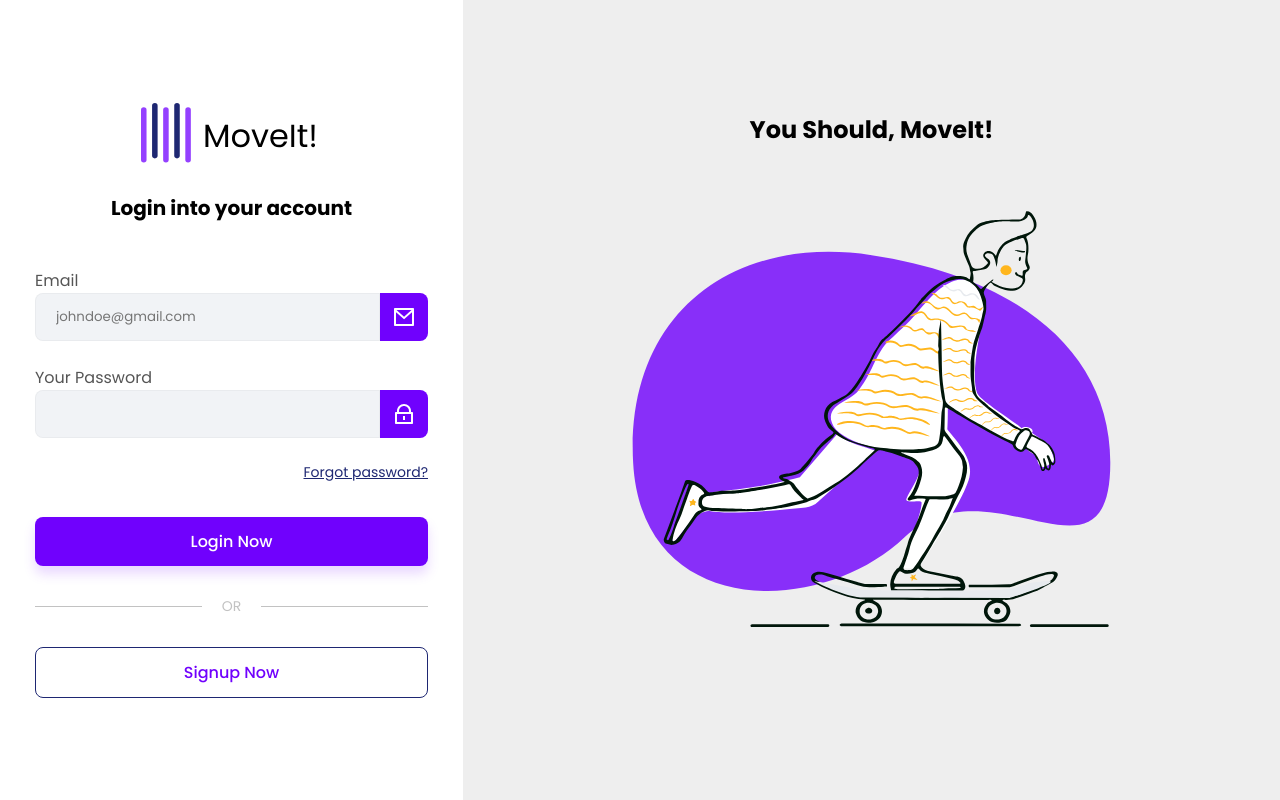
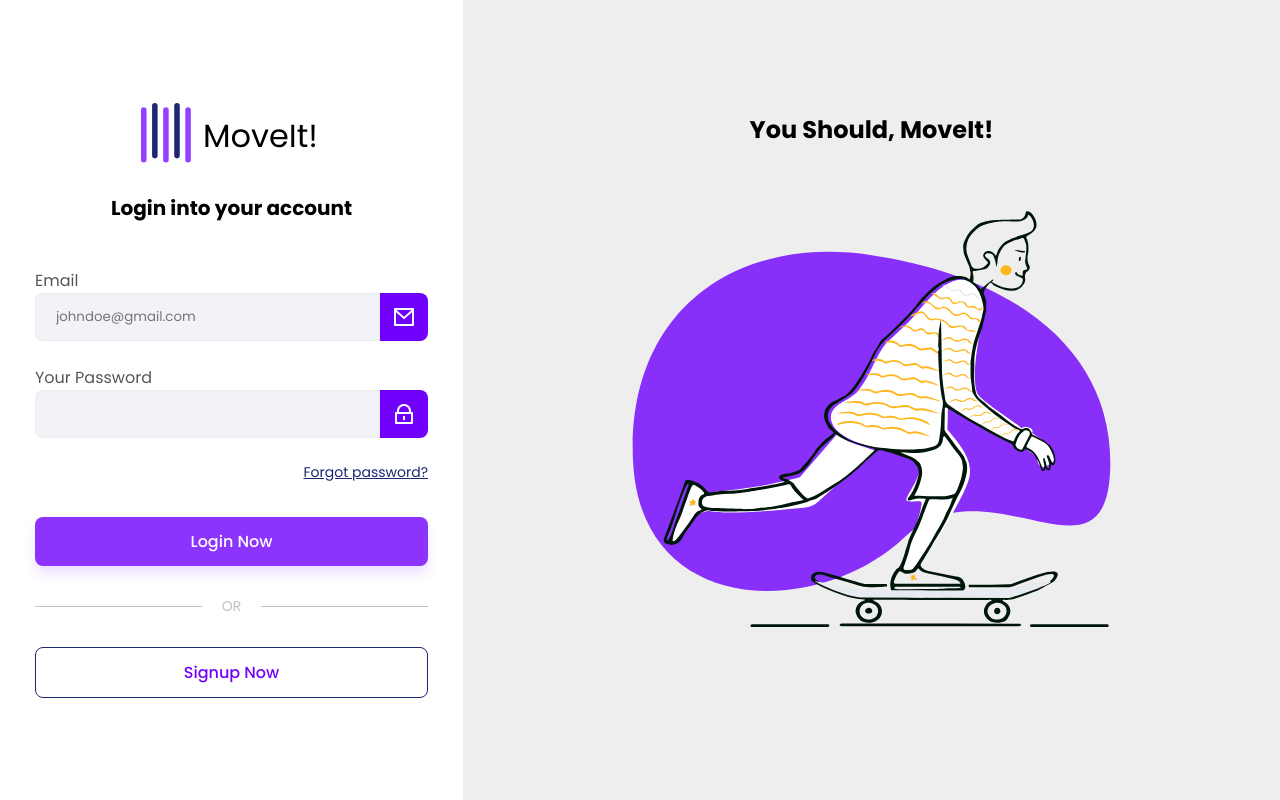
Before and after one commit to daniel-zanoni-garcia/MoveIt, an Angular app: page /login in a window 1280 px wide. Built offline with nearby package versions, Linux system fonts and the light colour scheme.

Commit message:
New Features

```diff
--- a/src/app/components/default-login-layout/default-login-layout.component.html
+++ b/src/app/components/default-login-layout/default-login-layout.component.html
@@ -4,7 +4,13 @@
         <h2>{{ title }}</h2>
         <ng-content></ng-content>
         <div class="btn-wrapper">
-            <button class="btn-primary" (click)="submit()">{{ primaryBtnText }}</button>
+            <button
+                class="btn-primary"
+                (click)="submit()"
+                [disabled]="disablePrimaryBtn"
+            >
+                {{ primaryBtnText }}
+            </button>
             <div class="divider">
                 <div></div>
                 <span>or</span>
--- a/src/app/components/default-login-layout/default-login-layout.component.scss
+++ b/src/app/components/default-login-layout/default-login-layout.component.scss
@@ -69,6 +69,9 @@
                 background-color: transparent;
 
                 cursor: pointer;
+                &:disabled {
+                    opacity: 0.8;
+                }
                 &.btn-primary {
                     background-color: $primary-color;
                     color: white;
--- a/src/app/pages/login/login.component.html
+++ b/src/app/pages/login/login.component.html
@@ -4,7 +4,8 @@
     secondaryBtnText="Signup Now"
     (submit)="submit()"
     (navigate)="navigate()"
-    >
+    [disablePrimaryBtn]="!loginForm.valid"
+>
     <form [formGroup]="loginForm">
         <app-primary-input
             formControlName="email"
```
Also changed, not shown: src/app/components/default-login-layout/default-login-layout.component.ts (+4 -3 lines).
